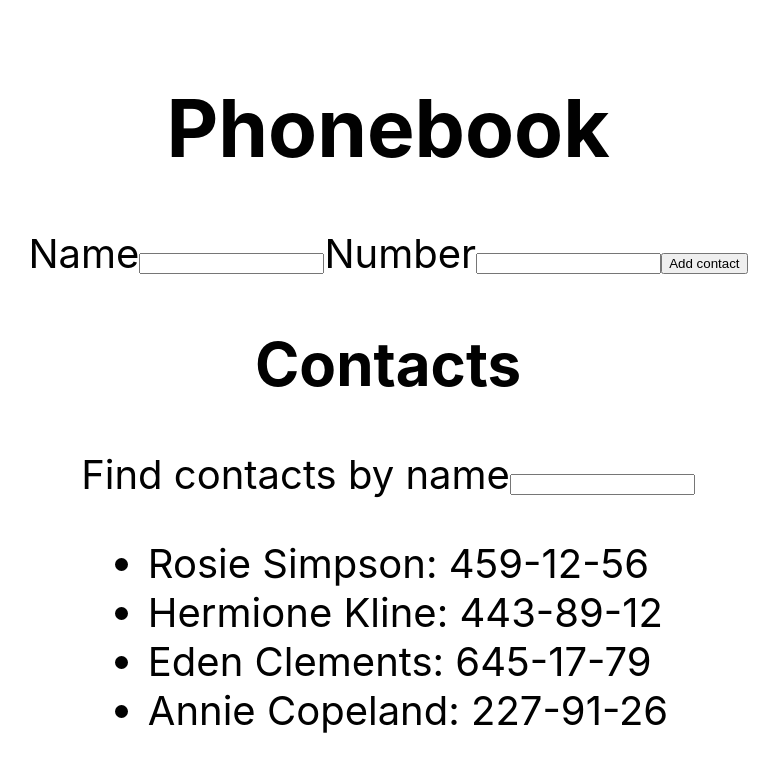
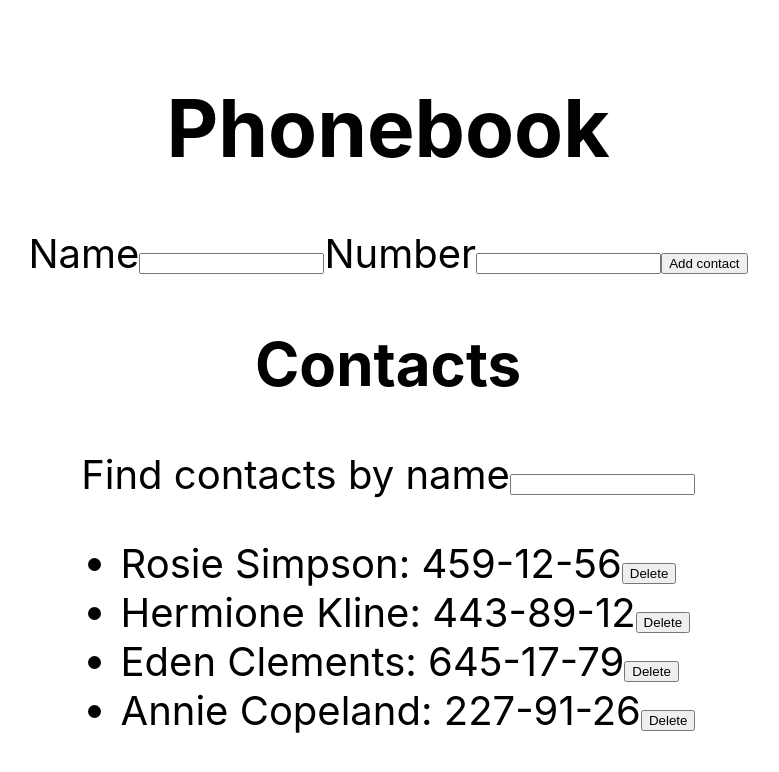
Before and after one commit to IamLoren/goit-react-hw-02-phonebook, a React (Create React App) app: page / in a window 1280 px wide. Shown: the top 772 px of the page, without its empty margins (252-1031 px from the left). Built offline with nearby package versions, Linux system fonts and the light colour scheme.

Commit message:
added deleting of contacts

```diff
--- a/src/components/App.jsx
+++ b/src/components/App.jsx
@@ -14,6 +14,10 @@ export class App extends React.Component {
     ],
     filter: '',
   };
+
+  deleteContact = (id) => {
+    this.setState(prevState => ({contacts: prevState.contacts.filter(contact => contact.id !== id)}))
+  }
 
   updateContactState = (newContact) => {
     this.setState((prevState) => ({
@@ -49,7 +53,7 @@ export class App extends React.Component {
         <InputField contacts={this.state.contacts} updateContactState={this.updateContactState}/>
 
          <h2>Contacts</h2>
-        <ContactsList contacts={this.state.contacts} getFilteredData={this.getFilteredData}>
+        <ContactsList contacts={this.state.contacts} getFilteredData={this.getFilteredData} deleteContact={this.deleteContact}>
           <SearchFilter changeFilter={this.changeFilter} filterState={this.state.filter} />
         </ContactsList>
       </div>
--- a/src/components/ContactItem/ContactItem.jsx
+++ b/src/components/ContactItem/ContactItem.jsx
@@ -1,7 +1,7 @@
 import React from 'react'
 
-export const ContactItem = ({name, number}) => {
+export const ContactItem = ({name, number, id, deleteContact}) => {
   return (
-    <li><span>{name}: </span><span>{number}</span></li>
+    <li><span>{name}: </span><span>{number}</span><button type='button' onClick={(event)=>deleteContact(id, event)}>Delete</button></li>
   )
 }
--- a/src/components/InputField/InputField.jsx
+++ b/src/components/InputField/InputField.jsx
@@ -32,7 +32,6 @@ export class InputField extends React.Component {
     return (
       <form onSubmit={this.createContact}>
         <label>
-          {' '}
           Name
           <input
             name="name"
--- a/src/components/contactsList/ContactsList.jsx
+++ b/src/components/contactsList/ContactsList.jsx
@@ -1,7 +1,7 @@
 import React from 'react';
 import { ContactItem } from 'components/ContactItem/ContactItem';
 
-export const ContactsList = ({ contacts, changeFilter, filterState, getFilteredData, children }) => {
+export const ContactsList = ({ contacts, getFilteredData, children, deleteContact }) => {
   const filteredContacts = getFilteredData(contacts);
 
     return (
@@ -12,7 +12,7 @@ export const ContactsList = ({ contacts, changeFilter, filterState, getFilteredD
     ? (<p>No contacts match your search</p>)
     : ( <ul>
       {filteredContacts.map(({ id, name, number }) => (
-        <ContactItem key={id} name={name} number={number} />
+        <ContactItem key={id} id={id} name={name} number={number} deleteContact={deleteContact}/>
       ))}
     </ul>)
    }
```
